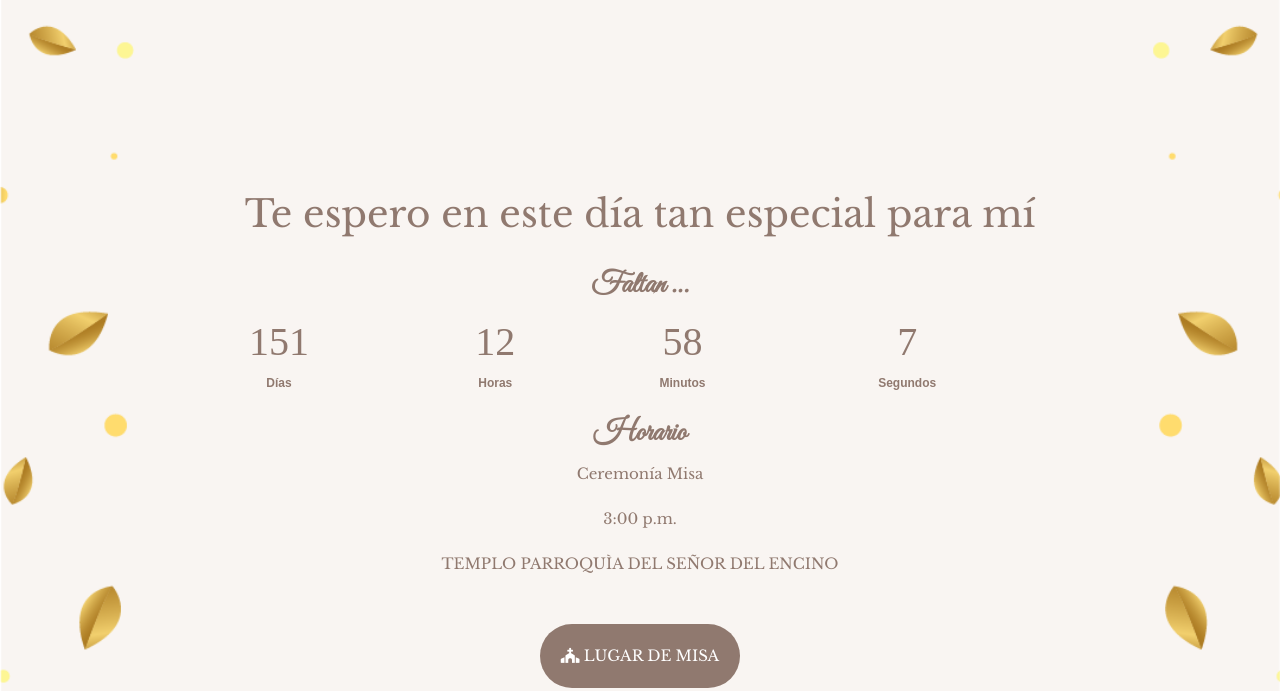
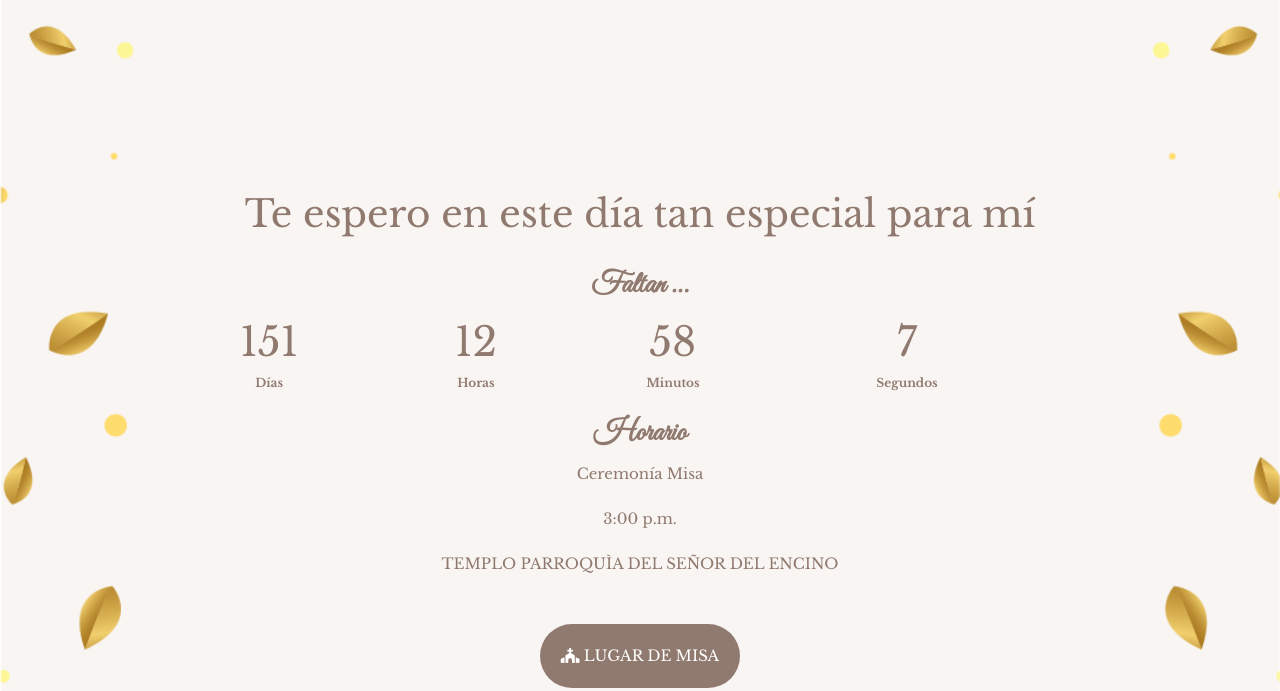
Before and after one commit to GLOWPARTY/MISXVALEXIA, a plain HTML site: page index.html in a window 1280 px wide. Shown: the part 662-1353 px from the top of the page. Drawn offline with nearby package versions, Linux system fonts and the light colour scheme; files whose address does not match are found by name.

Commit message:
Update index.html

```diff
--- a/index.html
+++ b/index.html
@@ -82,10 +82,10 @@
         background-size: cover;
       }
       .bgimg1 {
-        background-image: url("C:/PaginasWeb/InvitacionAlexia1/Images/FondoColor.png");
+        background-image: url("Images/FondoColor.png");
       }
       .bgimg2 {
-        background-image: url("C:/PaginasWeb/InvitacionAlexia1/Images/fondoFlores1.png");
+        background-image: url("Images/fondoFlores1.png");
       }
       .footer {
         color: #90796f;
@@ -108,7 +108,7 @@
       td {
         color: #90796f;
         font-size: 40px;
-        font-family: "Comfortaa"; /* Utiliza la fuente Comfortaa */
+        font-family: "Libre Baskerville", serif; /* Utiliza la fuente Comfortaa */
         text-align: center;
       }
 
@@ -116,7 +116,7 @@
         color: #90796f;
         text-align: center;
         font-size: 12px;
-        font-family: "Comfortaa", sans-serif; /* Utiliza la fuente Comfortaa*/
+        font-family: "Libre Baskerville", serif; /* Utiliza la fuente Comfortaa*/
       }
 
       video {
@@ -180,7 +180,7 @@
   <body>
     <video class="w-100" controls autoplay loop>
       <source
-        src="C:/PaginasWeb/InvitacionAlexia1/Images/video1.mp4"
+        src="Images/video3.mp4"
         type="video/mp4"
       />
     </video>
```
